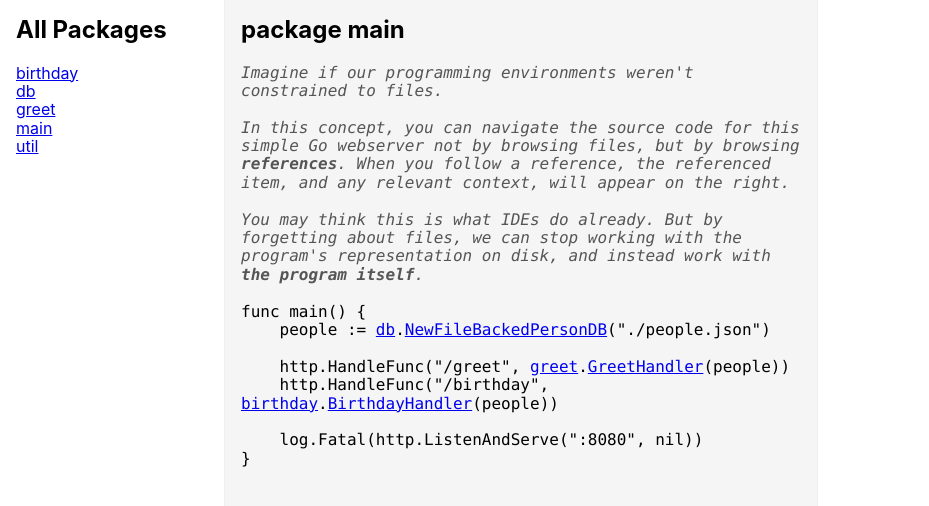
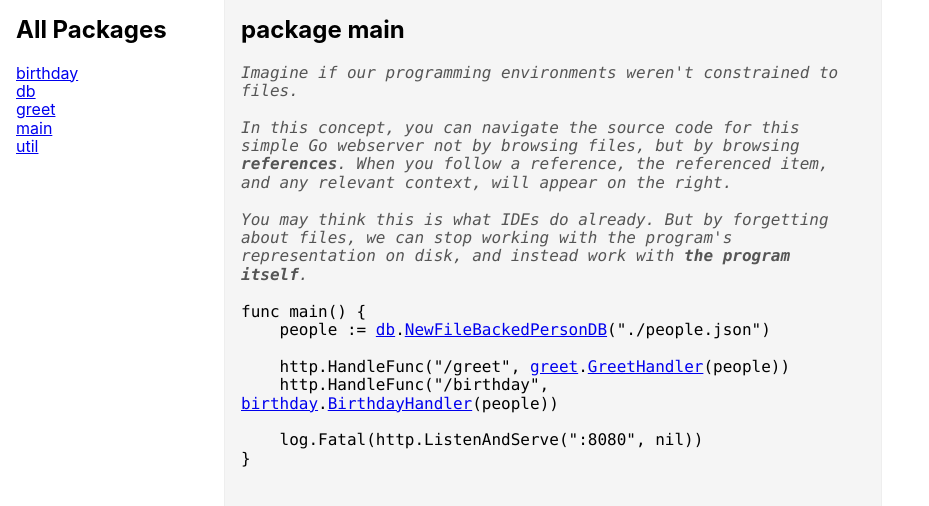
Before and after one commit to bvisness/columns-concept, a plain HTML site: page web/index.html in a window 1280 px wide. Shown: the top 506 px of the page, without its empty margins (0-929 px from the left). Drawn offline with Linux system fonts and the light colour scheme.

Commit message:
Tweak the scrolling and styling

```diff
--- a/web/script.js
+++ b/web/script.js
@@ -140,7 +140,11 @@ function pushFrame(type, name, packageName = null) {
 
 	frames.appendChild(frame.root);
 
-	window.scrollTo(window.scrollMaxX, 0)
+	window.scrollTo({
+		left: window.scrollMaxX,
+		top: 0,
+		behavior: 'smooth',
+	});
 }
 
 function format(text, package) {
--- a/web/style.css
+++ b/web/style.css
@@ -4,6 +4,7 @@ body {
 
 .contents {
   font-family: consolas,liberation mono,menlo,courier,monospace;
+  padding-bottom: 1rem;
 }
 
 .note {
@@ -28,7 +29,7 @@ body {
 }
 
 .frame {
-  width: 35rem;
+  width: 39rem;
   flex-shrink: 0;
   overflow-y: auto;
   padding: 1rem;
```
